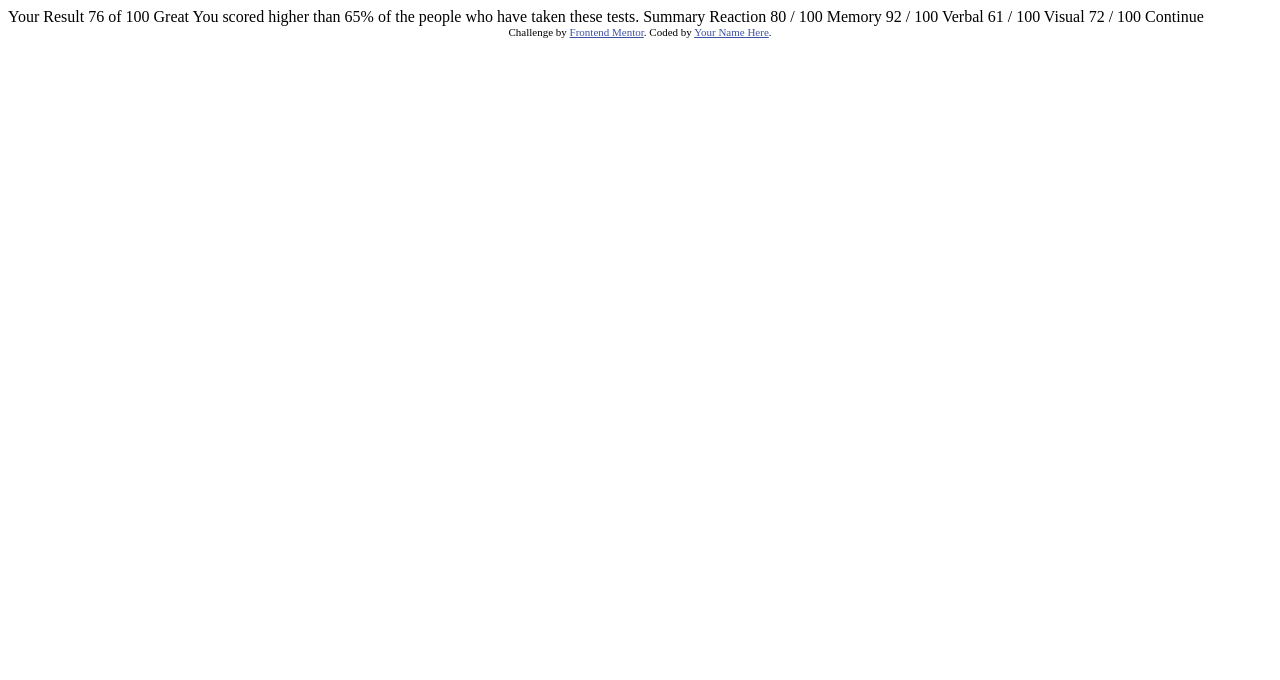
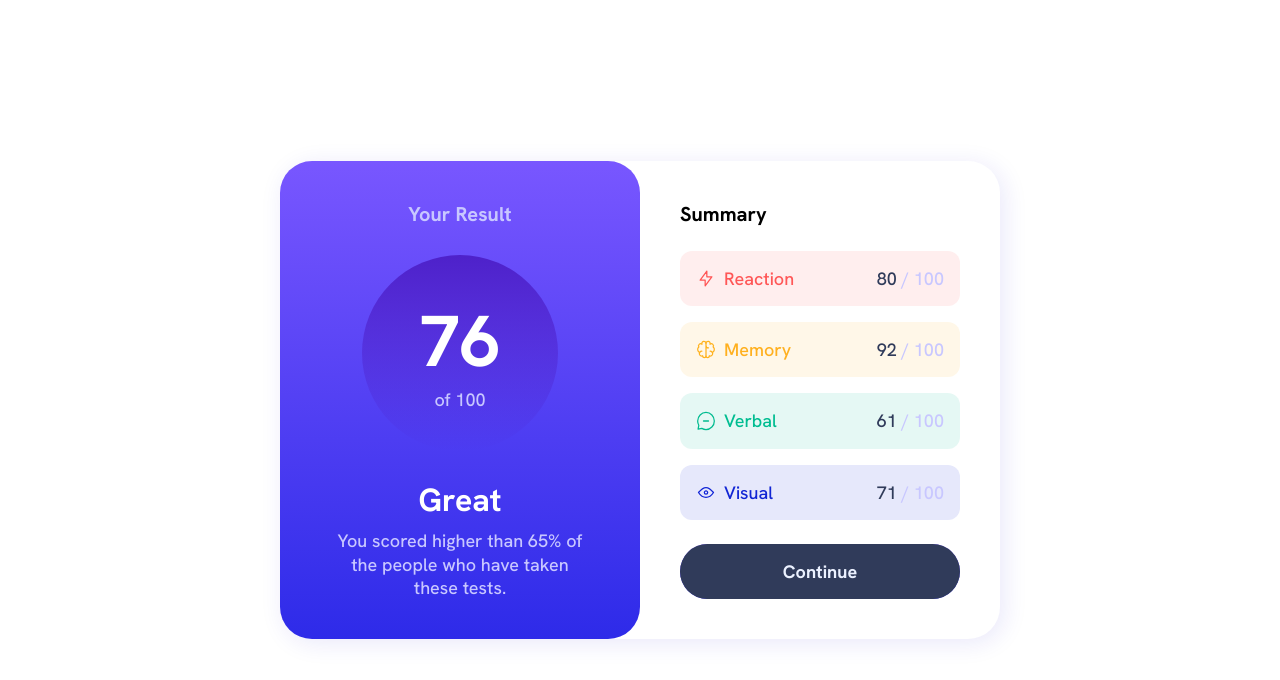
Before and after one commit to ayumic-c/frontend-mentor_results-summary, a plain HTML site: page index.html in a window 1280 px wide. Drawn offline with Linux system fonts and the light colour scheme.

Commit message:
created component

```diff
--- /dev/null
+++ b/css/reset.css
@@ -0,0 +1,74 @@
+@charset "UTF-8";
+
+*,
+*::before,
+*::after {
+  box-sizing: border-box;
+}
+
+* {
+  margin: 0;
+  padding: 0;
+}
+
+html,
+body {
+  height: 100%;
+}
+
+html {
+  font-size: 62.5%;
+}
+
+body {
+  font-size: 1.8rem;
+  line-height: 1.3;
+  -webkit-font-smoothing: antialiased;
+}
+
+img,
+picture,
+video,
+iframe,
+canvas,
+svg {
+  display: block;
+  max-width: 100%;
+}
+
+input,
+button,
+textarea,
+select {
+  font: inherit;
+  border: none;
+}
+
+p,
+h1,
+h2,
+h3,
+h4,
+h5,
+h6 {
+  overflow-wrap: break-word;
+}
+
+#root,
+#__next {
+  isolation: isolate;
+}
+
+ul {
+  list-style: none;
+  margin-bottom: -0.4rem;
+}
+
+a {
+  text-decoration: none;
+  color: inherit;
+}
+
+i {
+  cursor: pointer;
+}
--- /dev/null
+++ b/css/style.scss
@@ -0,0 +1,217 @@
+@charset "UTF-8";
+
+body {
+  font-family: 'Hanken Grotesk', sans-serif;
+}
+
+main {
+  height: 100vh;
+
+  .container {
+    max-width: 480px;
+    margin: 0 auto;
+  }
+}
+
+.results-summary-box {
+  & > div {
+    padding: 3.2rem 2.4rem;
+
+    h1 {
+      font-size: 20px;
+    }
+  }
+}
+
+.result {
+  background: linear-gradient(hsl(252, 100%, 67%),  hsl(241, 81%, 54%));
+  color: hsl(0, 0%, 100%);
+  display: flex;
+  flex-direction: column;
+  justify-content: center;
+  align-items: center;
+  text-align: center;
+  gap: 2rem;
+  border-bottom-left-radius: 3.2rem;
+  border-bottom-right-radius: 3.2rem;
+
+  h1 {
+    color: hsl(241, 100%, 89%);
+  }
+
+  .result-point {
+    background: linear-gradient(hsla(256, 72%, 46%, 1), hsla(241, 72%, 46%, 0));
+    border-radius: 50%;
+    display: flex;
+    flex-direction: column;
+    justify-content: center;
+    align-items: center;
+    width: 45%;
+    aspect-ratio: 1 / 1;
+
+    h2 {
+      font-size: 56px;
+    }
+
+    p {
+      color: hsl(241, 100%, 89%);
+    }
+  }
+
+  .result-text {
+    h3 {
+      font-size: 24px;
+    }
+
+    p {
+      color: hsl(241, 100%, 89%);
+      padding: 0.8rem 1.6rem 0;
+    }
+  }
+}
+
+.summary {
+  ul {
+    margin: 2.4rem 0;
+
+    li {
+      display: flex;
+      justify-content: space-between;
+      padding: 1.6rem;
+      border-radius: 1.2rem;
+
+      & + li {
+        margin-top: 1.6rem;
+      }
+
+      .summary-title {
+        display: flex;
+        gap: 0.8rem;
+      }
+
+      .summary-point {
+        color: hsl(241, 100%, 89%);
+
+        span {
+          color: hsl(224, 30%, 27%);
+        }
+      }
+
+      &:nth-of-type(1) {
+        background-color: rgba($color: hsl(0, 100%, 67%), $alpha: 0.1);
+
+        .summary-title {
+          color: hsl(0, 100%, 67%);
+        }
+      }
+
+      &:nth-of-type(2) {
+        background-color: rgba($color: hsl(39, 100%, 56%), $alpha: 0.1);
+
+        .summary-title {
+          color: hsl(39, 100%, 56%);
+        }
+      }
+
+      &:nth-of-type(3) {
+        background-color: rgba($color: hsl(166, 100%, 37%), $alpha: 0.1);
+
+        .summary-title {
+          color: hsl(166, 100%, 37%);
+        }
+      }
+
+      &:nth-of-type(4) {
+        background-color: rgba($color: hsl(234, 85%, 45%), $alpha: 0.1);
+
+        .summary-title {
+          color: hsl(234, 85%, 45%);
+        }
+      }
+    }
+  }
+
+  a {
+    position: relative;
+    display: block;
+    z-index: 0;
+    background: transparent;
+    color: hsl(221, 100%, 96%);
+    font-weight: bold;
+    text-align: center;
+    padding: 1.6rem;
+    border-radius: 3.2rem;
+    overflow: hidden;
+
+    &::before, &::after {
+      content: "";
+      position: absolute;
+      display: block;
+      top: 0;
+      left: 0;
+      width: 100%;
+      height: 100%;
+    }
+
+    &::before {
+      background-color: hsl(224, 30%, 27%);
+      z-index: -1;
+      transition: 0.3s;
+    }
+
+    &::after {
+      background: linear-gradient(hsl(252, 100%, 67%), hsl(241, 81%, 54%));
+      z-index: -2;
+    }
+
+    &:hover::before {
+      opacity: 0;
+    }
+  }
+}
+
+@media screen and (min-width: 768px) {
+  main {
+    display: flex;
+    justify-content: center;
+    align-items: center;
+
+    .container {
+      max-width: 720px;
+    }
+  }
+
+  .results-summary-box {
+    display: flex;
+    border-radius: 3.2rem;
+    box-shadow: 4px 4px 24px rgba($color: hsla(241, 72%, 46%, 0), $alpha: 0.1);
+
+    & > div {
+      width: 50%;
+      padding: 4rem;
+    }
+
+    h1 {
+      font-size: 28px;
+    }
+
+    .result {
+      border-radius: 3.2rem;
+      justify-content: space-between;
+
+      .result-point {
+        width: 70%;
+
+        h2 {
+          font-size: 72px;
+        }
+      }
+
+      .result-text {
+        h3 {
+          font-size: 32px;
+        }
+      }
+    }
+  }
+}
--- a/index.html
+++ b/index.html
@@ -2,46 +2,71 @@
 <html lang="en">
 <head>
   <meta charset="UTF-8">
-  <meta name="viewport" content="width=device-width, initial-scale=1.0"> <!-- displays site properly based on user's device -->
-
+  <meta name="viewport" content="width=device-width, initial-scale=1.0">
+  <title>Frontend Mentor | Results summary component</title>
   <link rel="icon" type="image/png" sizes="32x32" href="./assets/images/favicon-32x32.png">
-
-  <title>Frontend Mentor | Results summary component</title>
-
-  <!-- Feel free to remove these styles or customise in your own stylesheet 👍 -->
-  <style>
-    .attribution { font-size: 11px; text-align: center; }
-    .attribution a { color: hsl(228, 45%, 44%); }
-  </style>
+  <link rel="preconnect" href="https://fonts.googleapis.com">
+  <link rel="preconnect" href="https://fonts.gstatic.com" crossorigin>
+  <link href="https://fonts.googleapis.com/css2?family=Hanken+Grotesk:wght@500;700;800&display=swap" rel="stylesheet">
+  <link rel="stylesheet" href="css/reset.css">
+  <link rel="stylesheet" href="css/style.css">
 </head>
 <body>
+  <main role="main">
+    <div class="container">
+      <div class="results-summary-box">
+        <div class="result">
+          <h1>Your Result</h1>
+          <div class="result-point">
+            <h2>76</h2>
+            <p>of 100</p>
+          </div>
+          <div class="result-text">
+            <h3>Great</h3>
+            <p>You scored higher than 65% of the people who have taken these tests.</p>
+          </div>
+        </div>
 
-  Your Result
-  76
-  of 100
-
-  Great
-  You scored higher than 65% of the people who have taken these tests.
-
-  Summary
-
-  Reaction
-  80 / 100
-
-  Memory
-  92 / 100
-
-  Verbal
-  61 / 100
-
-  Visual
-  72 / 100
-
-  Continue
-
-  <div class="attribution">
-    Challenge by <a href="https://www.frontendmentor.io?ref=challenge" target="_blank">Frontend Mentor</a>.
-    Coded by <a href="#">Your Name Here</a>.
-  </div>
+        <div class="summary">
+          <h1>Summary</h1>
+          <ul>
+            <li>
+              <div class="summary-title">
+                <img src="assets/images/icon-reaction.svg" alt="Reaction icon">Reaction
+              </div>
+              <div class="summary-point">
+                <span>80</span> / 100
+              </div>
+            </li>
+            <li>
+              <div class="summary-title">
+                <img src="assets/images/icon-memory.svg" alt="Memory icon">Memory
+              </div>
+              <div class="summary-point">
+                <span>92</span> / 100
+              </div>
+            </li>
+            <li>
+              <div class="summary-title">
+                <img src="assets/images/icon-verbal.svg" alt="Verbal icon">Verbal
+              </div>
+              <div class="summary-point">
+                <span>61</span> / 100
+              </div>
+            </li>
+            <li>
+              <div class="summary-title">
+                <img src="assets/images/icon-visual.svg" alt="Visual icon">Visual
+              </div>
+              <div class="summary-point">
+                <span>71</span> / 100
+              </div>
+            </li>
+          </ul>
+          <a href="#">Continue</a>
+        </div>
+      </div>
+    </div>
+  </main>
 </body>
 </html>
```
Also changed, not shown: css/style.css (added), screenshot/results-summary-component_desktop.png (added), 1 other file.
